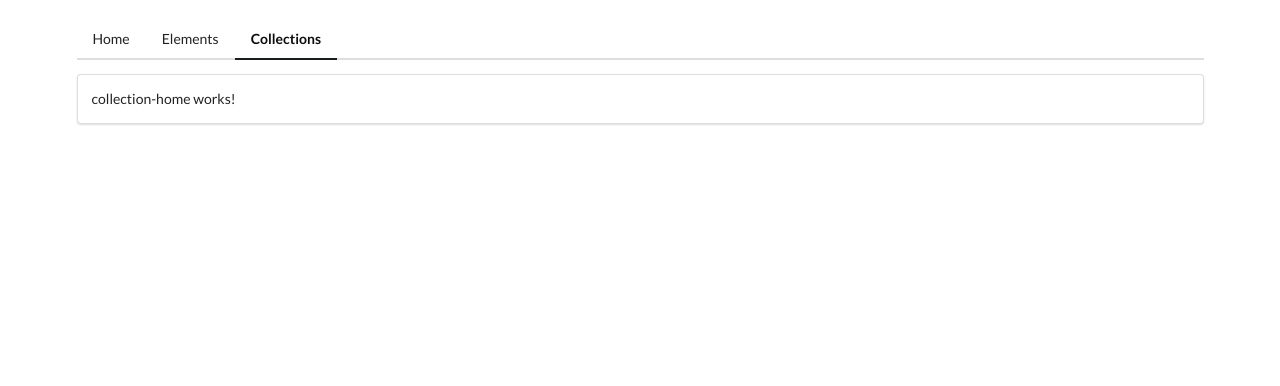
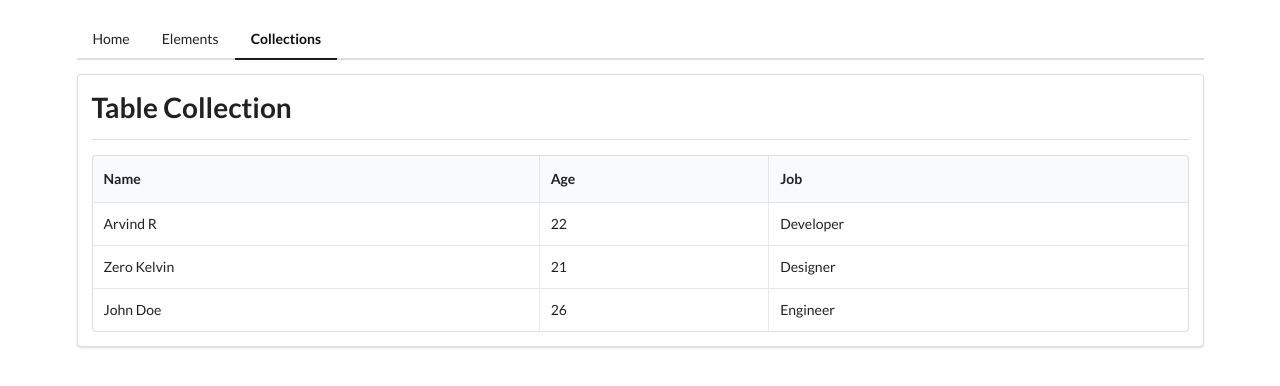
Before and after one commit to Arvind2698/comps, an Angular app: page /collections in a window 1280 px wide. Shown: the top 386 px of the page. Built offline with nearby package versions, Linux system fonts and the light colour scheme.

Commit message:
collection module table component added

```diff
--- a/src/app/collections/collection-home/collection-home.component.html
+++ b/src/app/collections/collection-home/collection-home.component.html
@@ -1 +1,6 @@
-<p>collection-home works!</p>
+<app-divider>
+    <header>
+        Table Collection
+    </header>
+</app-divider>
+<app-collection-table [data]="data" [headers]="headers"></app-collection-table>
--- a/src/app/collections/collection-home/collection-home.component.ts
+++ b/src/app/collections/collection-home/collection-home.component.ts
@@ -7,6 +7,18 @@ import { Component, OnInit } from '@angular/core';
 })
 export class CollectionHomeComponent implements OnInit {
 
+  data=[
+    {name:"Arvind R",age:22,job:"Developer"},
+    {name:"Zero Kelvin",age:21,job:"Designer"},
+    {name:"John Doe",age:26,job:"Engineer"}
+  ]
+
+  headers=[
+    {name:"name",label:"Name"},
+    {name:"age",label:"Age"},
+    {name:"job",label:"Job"}
+  ]
+
   constructor() { }
 
   ngOnInit(): void {
--- /dev/null
+++ b/src/app/collections/collection-table/collection-table.component.html
@@ -0,0 +1,12 @@
+<table class="ui celled table">
+    <thead>
+        <tr>
+            <th *ngFor="let item of headers">{{item.label}}</th>
+        </tr>
+    </thead>
+    <tbody >
+        <tr *ngFor="let i of data">
+            <td *ngFor="let h of headers">{{ i[h.name] }}</td>
+        </tr>
+    </tbody>
+</table>
--- /dev/null
+++ b/src/app/collections/collection-table/collection-table.component.ts
@@ -0,0 +1,18 @@
+import { Component, OnInit, Input } from '@angular/core';
+
+@Component({
+  selector: 'app-collection-table',
+  templateUrl: './collection-table.component.html',
+  styleUrls: ['./collection-table.component.css']
+})
+export class CollectionTableComponent implements OnInit {
+
+  @Input() data:any[]=[]
+  @Input() headers:any[]=[]
+
+  constructor() { }
+
+  ngOnInit(): void {
+  }
+
+}
```
Also changed, not shown: src/app/collections/collections.module.ts (+6 -2 lines), src/app/collections/collection-table/collection-table.component.css (added).
